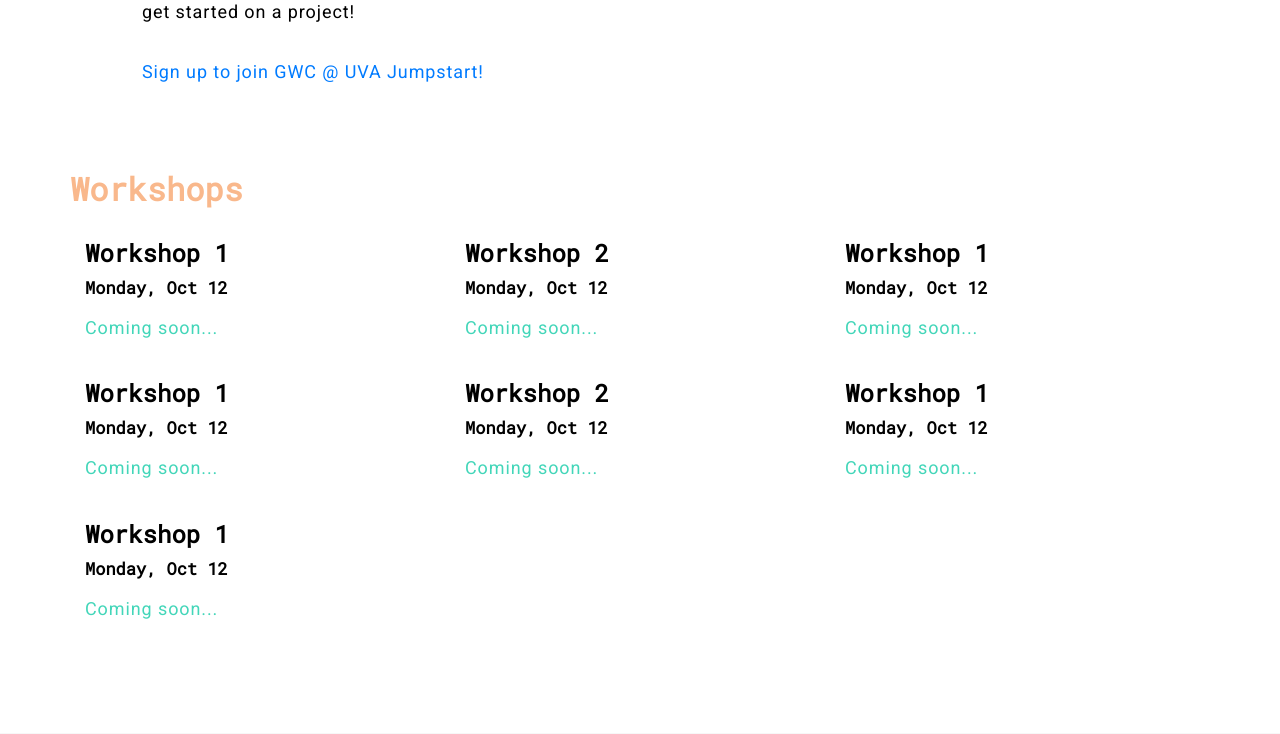
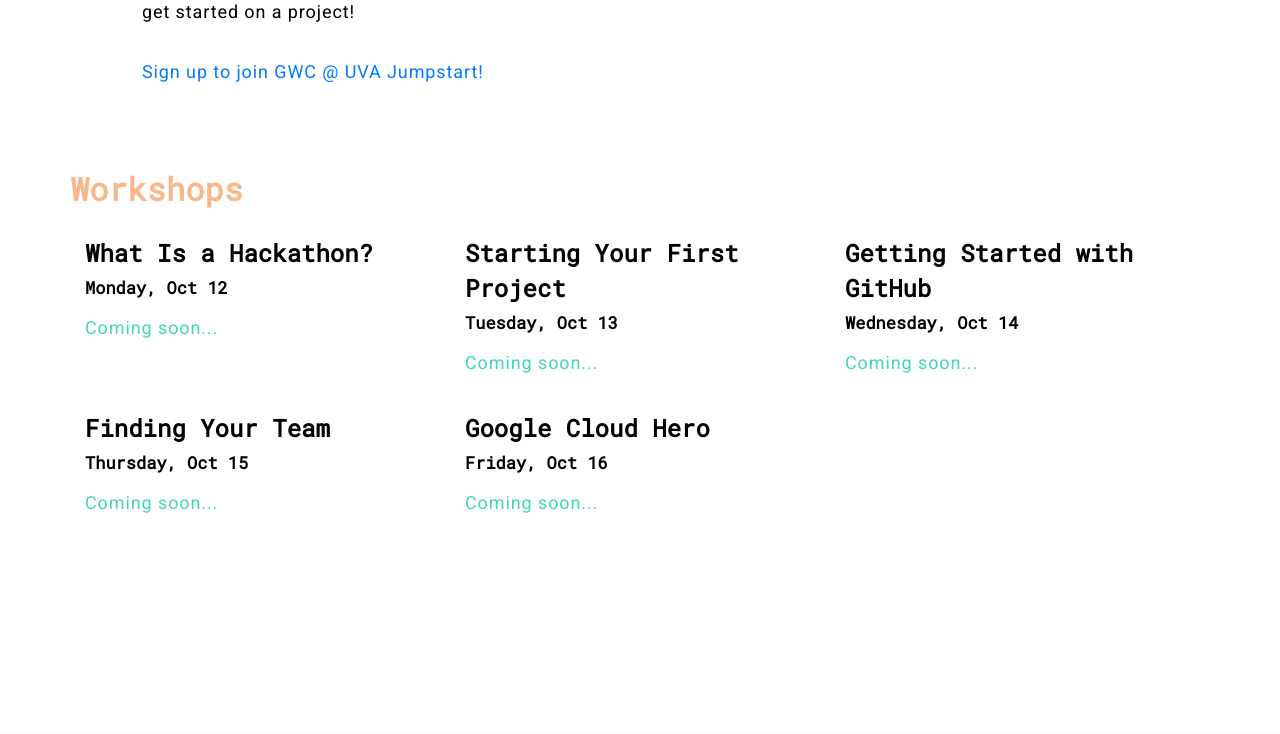
Before and after one commit to gwcuva/gwc-website, a Django app: page / in a window 1280 px wide. Shown: the part 1987-2721 px from the top of the page. Run offline with Django 3.2, Linux system fonts and the light colour scheme; some libraries are stand-ins or nearby versions.

Commit message:
workshops info

```diff
--- a/main/templates/navBar/hackathon.html
+++ b/main/templates/navBar/hackathon.html
@@ -172,7 +172,6 @@
             </div>
             <div class = "title-body">
               The Girls Who Code at UVA's JumpStart program is a series of introductory workshops exclusive to Girls Who Code at UVA members. The goal of this program is to help guide first-time hackathon participants with developing their first projects. Workshops will be led by Girls Who Code at UVA's executive team and members and will be geared towards learning hackathon fundamentals and how to get started on a project! <br><br><a href = "https://forms.gle/nCpYhA66xh2gGfBS6">Sign up to join GWC @ UVA Jumpstart!</a>
-              <!-- TODO - ADD LINK -->
             </div>
           </div>
         </div>
@@ -186,7 +185,7 @@
           <!-- TODO - formatting of workshop on laptop size -->
           <div class = "col-md-4 col-sm-12">
             <h3 class="title-black-bold mb-0 pb-0">
-              Workshop 1
+              What Is a Hackathon?
             </h3>
             <h4 class="title-black-bold-sub">
               Monday, Oct 12
@@ -195,19 +194,19 @@
           </div>
           <div class = "col-md-4 col-sm-12">
             <h3 class="title-black-bold mb-0 pb-0">
-              Workshop 2
+              Starting Your First Project
             </h3>
             <h4 class="title-black-bold-sub">
-              Monday, Oct 12
+              Tuesday, Oct 13
             </h4>
             <p class="title-small-coming-soon">Coming soon...</p>
           </div>
           <div class = "col-md-4 col-sm-12">
             <h3 class="title-black-bold mb-0 pb-0">
-              Workshop 1
+              Getting Started with GitHub
             </h3>
             <h4 class="title-black-bold-sub">
-              Monday, Oct 12
+              Wednesday, Oct 14
             </h4>
             <p class="title-small-coming-soon">Coming soon...</p>
           </div>
@@ -216,38 +215,18 @@
           <!-- TODO - ADD WORKSHOPS -->
           <!-- TODO - formatting of workshop on laptop size -->
           <div class = "col-md-4 col-sm-12">
-            <h3 class="title-black-bold mb-0 pb-0">Workshop 1</h3>
+            <h3 class="title-black-bold mb-0 pb-0">Finding Your Team</h3>
             <h4 class="title-black-bold-sub">
-              Monday, Oct 12
+              Thursday, Oct 15
             </h4>
             <p class="title-small-coming-soon">Coming soon...</p>
           </div>
           <div class = "col-md-4 col-sm-12">
             <h3 class="title-black-bold mb-0 pb-0">
-              Workshop 2
+              Google Cloud Hero
             </h3>
             <h4 class="title-black-bold-sub">
-              Monday, Oct 12
-            </h4>
-            <p class="title-small-coming-soon">Coming soon...</p>
-          </div>
-          <div class = "col-md-4 col-sm-12">
-            <h3 class="title-black-bold mb-0 pb-0">
-              Workshop 1
-            </h3>
-            <h4 class="title-black-bold-sub">
-              Monday, Oct 12
-            </h4>
-            <p class="title-small-coming-soon">Coming soon...</p>
-          </div>
-        </div>
-        <div class = "row">
-          <!-- TODO - ADD WORKSHOPS -->
-          <!-- TODO - formatting of workshop on laptop size -->
-          <div class = "col-md-4 col-sm-12">
-            <h3 class="title-black-bold mb-0 pb-0">Workshop 1</h3>
-            <h4 class="title-black-bold-sub">
-              Monday, Oct 12
+              Friday, Oct 16
             </h4>
             <p class="title-small-coming-soon">Coming soon...</p>
           </div>
```
